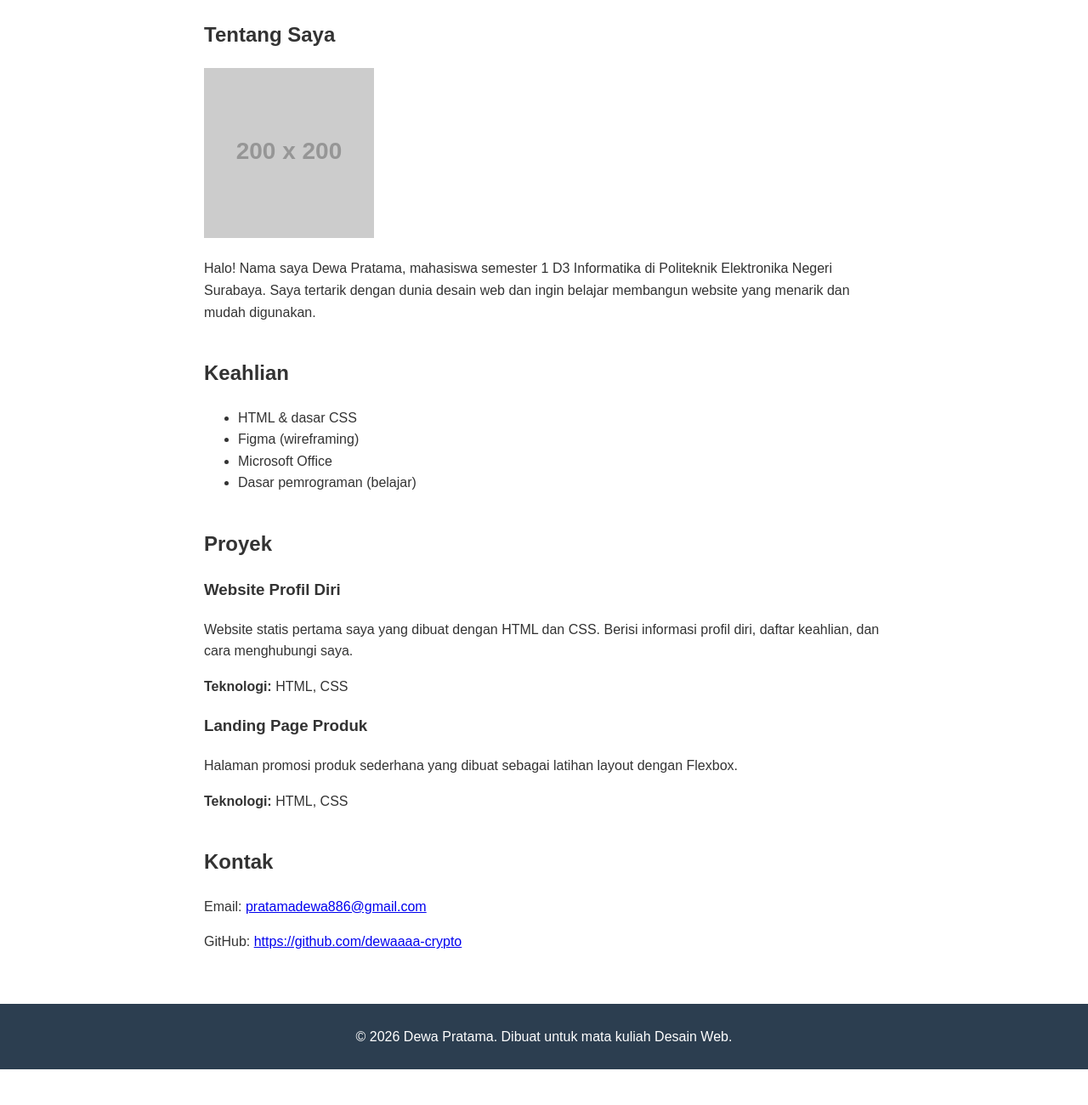
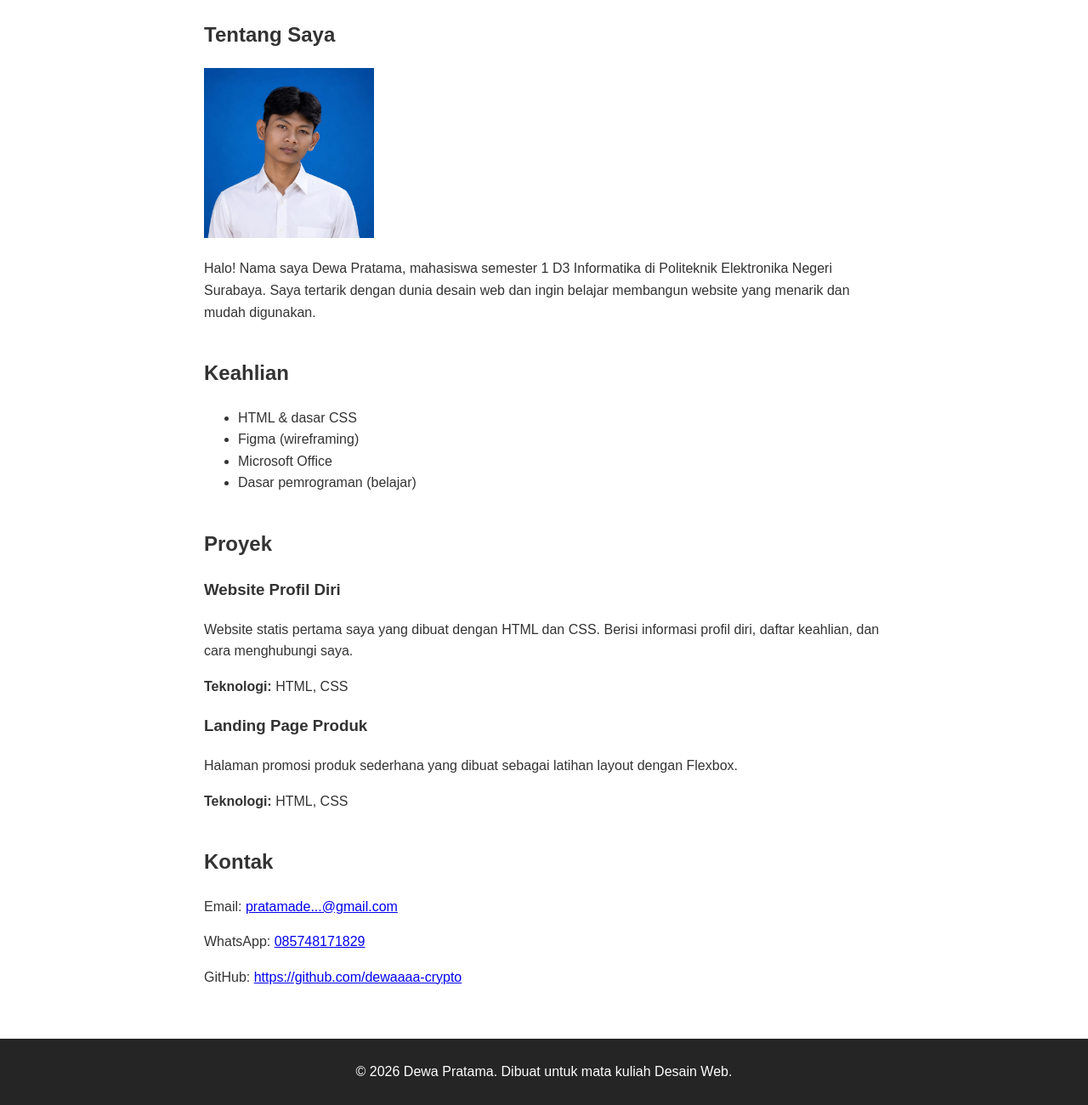
Before and after one commit to dewaaaa-crypto/latihan-web-3, a plain HTML site: page profil.html in a window 1280 px wide. Shown: the part 194-1494 px from the top of the page at 85% size. Before the commit the page ends 1452 px from the top, so only its background shows below. Drawn offline with Linux system fonts and the light colour scheme; placeholder pictures from the web are drawn by us.

Commit message:
Update profil, style, tips, dan foto profil

```diff
--- a/profil.html
+++ b/profil.html
@@ -27,7 +27,7 @@
         <!-- SECTION: Tentang Saya -->
         <section id="tentang">
             <h2>Tentang Saya</h2>
-            <img src="https://placehold.co/200x200" alt="Foto profil" width="200" height="200">
+         <img src="profil.jpeg" alt="Foto profil" width="200" height="200">
             <p>Halo! Nama saya Dewa Pratama, mahasiswa semester 1
                D3 Informatika di Politeknik Elektronika Negeri Surabaya. Saya tertarik
                dengan dunia desain web dan ingin belajar membangun
@@ -69,8 +69,25 @@
         <!-- SECTION: Kontak -->
         <section id="kontak">
             <h2>Kontak</h2>
-            <p>Email: <a href="mailto:pratamadewa886@gmail.com">pratamadewa886@gmail.com</a></p>
-            <p>GitHub: <a href="https://github.com/dewaaaa-crypto" target="_blank">https://github.com/dewaaaa-crypto</a></p>
+
+<p>
+    Email:
+    <a href="mailto:pratamade...@gmail.com">pratamade...@gmail.com</a>
+</p>
+
+<p>
+    WhatsApp:
+    <a href="https://wa.me/6285748171829" target="_blank">
+        085748171829
+    </a>
+</p>
+
+<p>
+    GitHub:
+    <a href="https://github.com/dewaaaa-crypto" target="_blank">
+        https://github.com/dewaaaa-crypto
+    </a>
+</p>
         </section>
 
     </main>
--- a/style.css
+++ b/style.css
@@ -9,7 +9,7 @@ body {
 
 /* Header */
 header {
-    background-color: #2c3e50;
+    background-color: #252525;
     color: white;
     padding: 20px;
     text-align: center;
@@ -41,7 +41,7 @@ section {
 
 /* Footer */
 footer {
-    background-color: #2c3e50;
+    background-color: #252525;
     color: white;
     text-align: center;
     padding: 10px;
```
Also changed, not shown: tips.html (+1 -0 lines), profil.jpeg (added).
